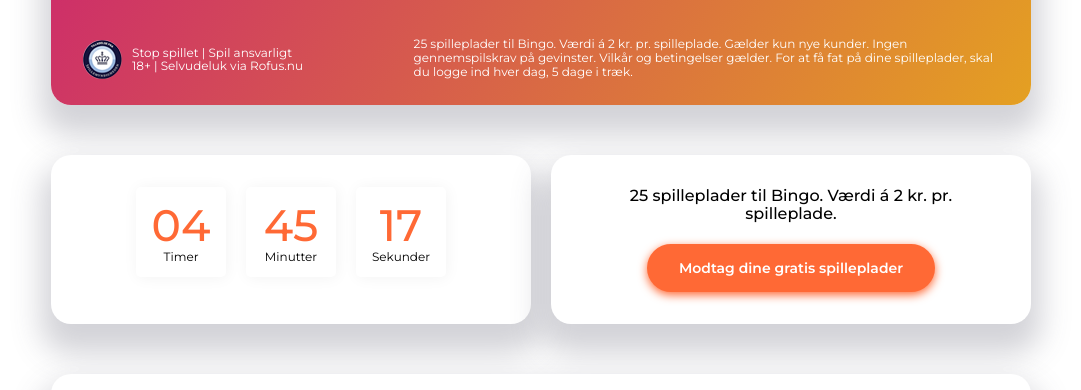
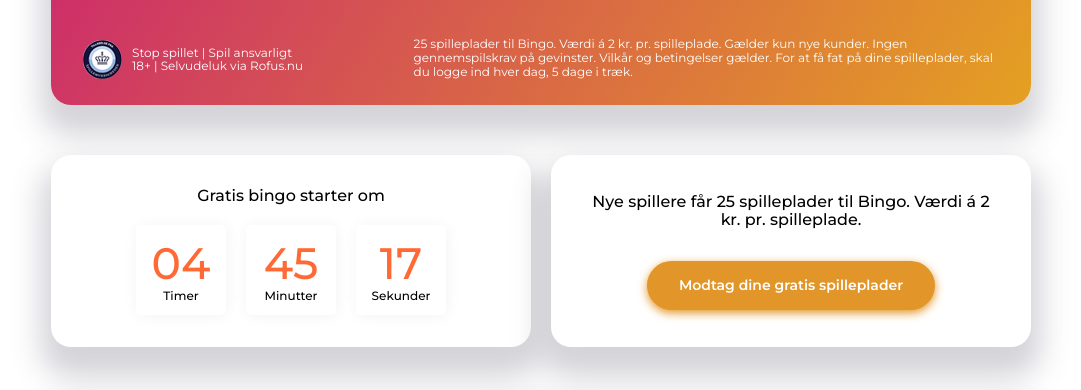
Before and after one commit to dmaksiuta/-bingo, a plain HTML site: page index.html in a window 1280 px wide. Shown: the part 328-718 px from the top of the page, without its empty margins (99-1180 px from the left). Drawn offline with Linux system fonts and the light colour scheme.

Commit message:
updated btn and added text on counter and updated text

```diff
--- a/index.html
+++ b/index.html
@@ -24,7 +24,7 @@
 					</a>
 					<span>Hele danmarks bingoside</span>
 				</div>
-				<a href="https://www.bingo.dk/?aid=5&cid=1&utm_source=avisen.dk&utm_campaign=landingpage_freebingo" class="banner-header__text">Vi har gratis bingo hver aften mellem kl. 20 og kl. 21 hvor vi giver en gratis bingo plade.</a>
+				<a href="https://www.bingo.dk/?aid=5&cid=1&utm_source=avisen.dk&utm_campaign=landingpage_freebingo" class="banner-header__text">Vi har gratis bingo hver aften mellem kl. 20 og kl. 21 hvor vi giver en gratis bingo plade</a>
 			</div>
 			<div class="banner-footer">
 				<div class="banner-footer__text crown">
@@ -40,7 +40,8 @@
 			</div>
 		</div>
 		<div class="row">
-			<div class="card">
+			<div class="card counter">
+				<span>Gratis bingo starter om</span>
 				<a class="countdown" href="https://www.bingo.dk/?aid=5&cid=1&utm_source=avisen.dk&utm_campaign=landingpage_countdown">
 					<div>
 						<span class="number hours"></span>
@@ -57,7 +58,7 @@
 				</a>
 			</div>
 			<div class="card action">
-				<span>25 spilleplader til Bingo. Værdi á 2 kr. pr. spilleplade.</span>
+				<span>Nye spillere får 25 spilleplader til Bingo. Værdi á 2 kr. pr. spilleplade.</span>
 				<a href="https://www.bingo.dk/?aid=5&cid=1&utm_source=avisen.dk&utm_campaign=landingpage_cta" class="btn">Modtag dine gratis spilleplader</a>
 			</div>
 		</div>
--- a/scss/index.scss
+++ b/scss/index.scss
@@ -20,8 +20,8 @@
 	display: inline-block;
 	outline: 0;
 	padding: 1.6rem 3.2rem;
-	background: $color-primary;
-	box-shadow: 0 0.3rem 1rem $color-primary;
+	background: $color-btn;
+	box-shadow: 0 0.3rem 1rem $color-btn;
 	border-radius: 5.5rem;
 	color: #fff;
 	font-weight: 600;
@@ -30,7 +30,7 @@
 	transition: $transition;
 
 	&:hover {
-		background: darken($color-primary, 5%);
+		background: darken($color-btn, 5%);
 	}
 }
 .row {
@@ -52,7 +52,7 @@
 @import 'games';
 
 
-.action {
+.action, .counter {
 	display: grid;
 	gap: 2rem;
 	place-items: center;
--- a/scss/utils/_vars.scss
+++ b/scss/utils/_vars.scss
@@ -2,3 +2,5 @@ $font: 'Montserrat', sans-serif;
 $transition: .2s all ease-in-out;
 
 $color-primary: #FF6935;
+
+$color-btn: #e29528;
--- a/style.css
+++ b/style.css
@@ -252,9 +252,9 @@ body {
   display: inline-block;
   outline: 0;
   padding: 1.6rem 3.2rem;
-  background: #FF6935;
-  -webkit-box-shadow: 0 0.3rem 1rem #FF6935;
-          box-shadow: 0 0.3rem 1rem #FF6935;
+  background: #e29528;
+  -webkit-box-shadow: 0 0.3rem 1rem #e29528;
+          box-shadow: 0 0.3rem 1rem #e29528;
   border-radius: 5.5rem;
   color: #fff;
   font-weight: 600;
@@ -264,7 +264,7 @@ body {
   transition: 0.2s all ease-in-out;
 }
 .btn:hover {
-  background: #ff561c;
+  background: #d4881d;
 }
 
 .row {
@@ -506,13 +506,13 @@ body {
      object-fit: cover;
 }
 
-.action {
+.action, .counter {
   display: grid;
   gap: 2rem;
   place-items: center;
   font-size: 1.6rem;
   text-align: center;
 }
-.action span {
+.action span, .counter span {
   font-weight: 500;
 }
```
Also changed, not shown: style.min.css, 1 other file.
